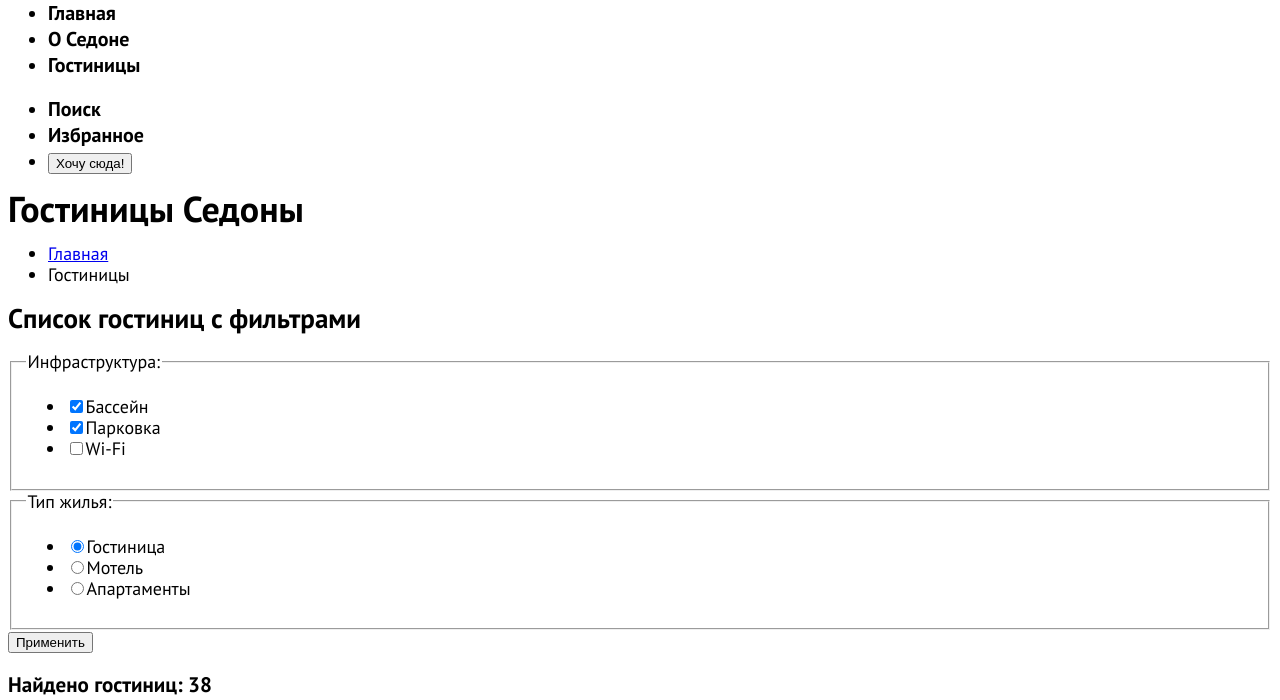
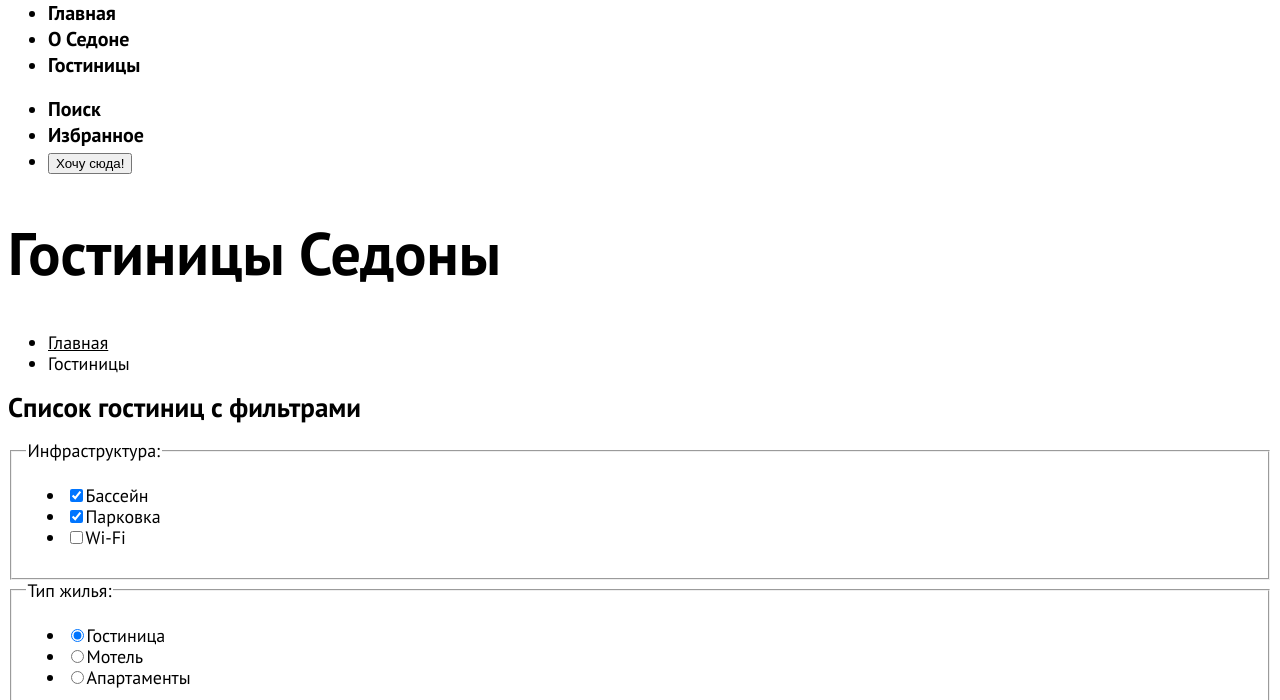
Before and after one commit to htmlacademy-htmlcss/2078305-sedona-34, a plain HTML site: page catalog.html in a window 1280 px wide. Shown: the part 100-800 px from the top of the page. Drawn offline with Linux system fonts and the light colour scheme.

Commit message:
Update styles.css

```diff
--- a/styles/styles.css
+++ b/styles/styles.css
@@ -21,10 +21,24 @@ body {
 }
 
 
+.button {
+    font-family: inherit;
+    font-size: 20px;
+    line-height: 36px;
+    font-weight: 700;
+    text-align: center;
+    color: #ffffff;
+    background-color: #756157;
+    text-decoration: none;
+    text-transform: uppercase;
+  }
+
     .page-header {
         color: #000000;
         background: #FFFFFF;
+
     }
+
 .navigation-link {
     font-size: 20px;
     line-height: 26px;
@@ -80,3 +94,15 @@ body {
     color: inherit;
     text-decoration: none;
 }
+.inner-header-title {
+    font-size: 60px;
+    line-height: 78px;
+    font-weight: 700;
+
+}
+.breadcrumbs {
+    color: #000000;
+}
+.breadcrumbs-link {
+    color: inherit;
+}
```
